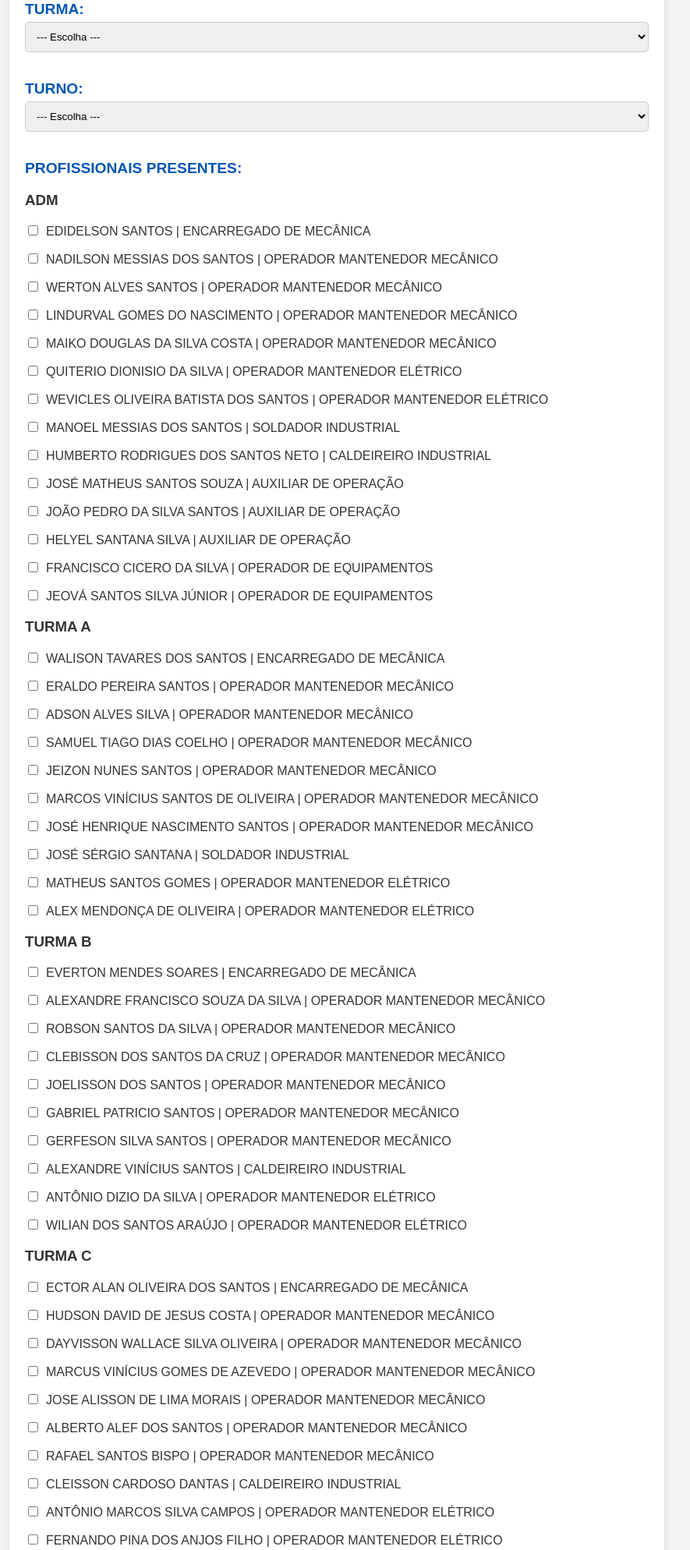
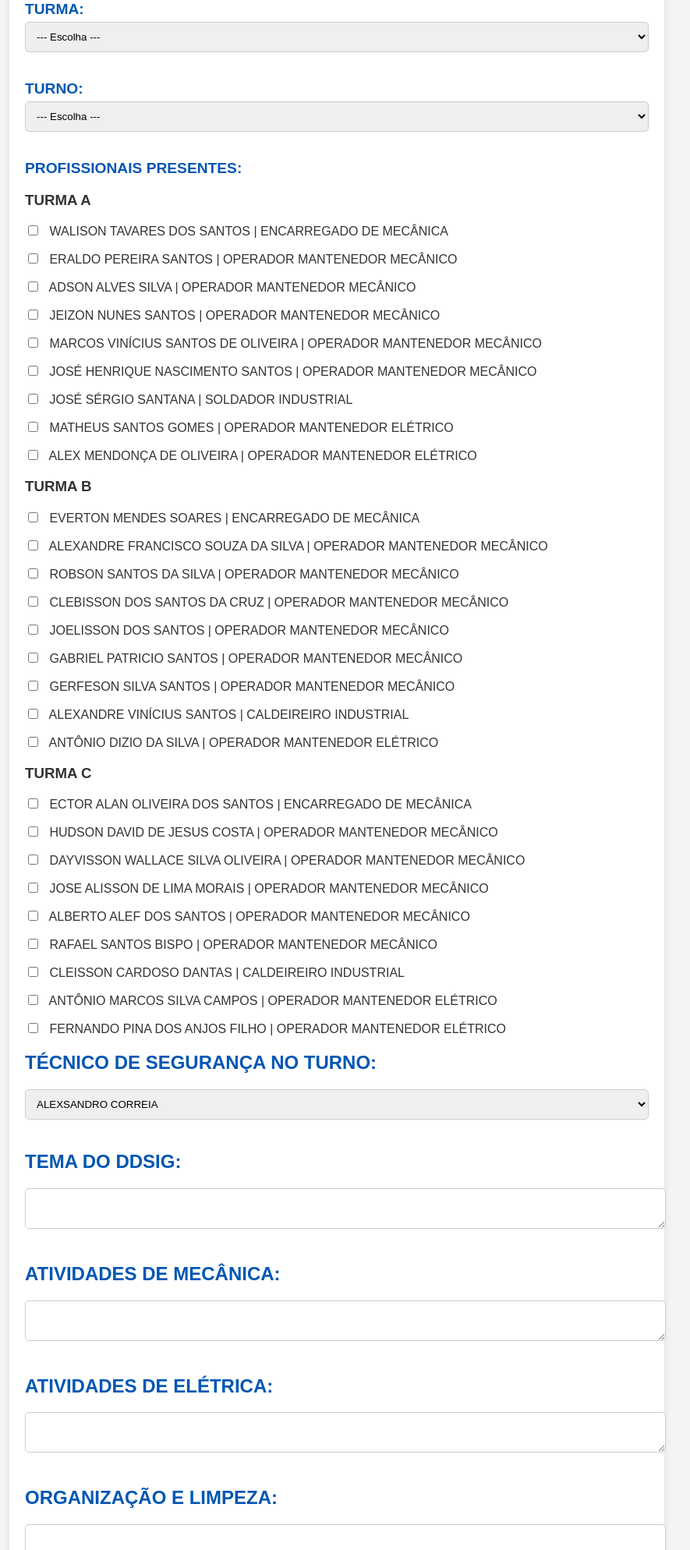
Before and after one commit to GilvandoNathan/Teste-Formul-rio, a Flask app: page / in a window 1280 px wide. Shown: the part 776-2764 px from the top of the page at 78% size, without its empty margins (208-1093 px from the left). Run offline with Flask 3, Linux system fonts and the light colour scheme.

Commit message:
Tentativa de Correções

```diff
--- a/app.py
+++ b/app.py
@@ -21,14 +21,13 @@ def close_connection(exception):
     db = getattr(g, '_database', None)
     if db is not None:
         db.close()
-
 def init_db():
     with app.app_context():
         db = get_db()
         cursor = db.cursor()
         cursor.execute('''CREATE TABLE IF NOT EXISTS respostas (
                           id INTEGER PRIMARY KEY AUTOINCREMENT,
-                          pasta TEXT,
+                          data TEXT,
                           encarregados TEXT,
                           profissionais_presentes TEXT,
                           turma TEXT,
@@ -53,32 +52,32 @@ def index():
 
 @app.route('/submit', methods=['POST'])
 def submit():
-    pasta = request.form['pasta']
-    encarregados = request.form['encarregados']
+    data = request.form.get('data', '')  # Adicionando valor padrão
+    encarregados = request.form.get('encarregados', '')  # Adicionando valor padrão
     profissionais_presentes = request.form.get('profissionais_presentes', '')
-    turma = request.form['turma']
-    turno = request.form['turno']
-    tema_ddsig = request.form['tema_ddsig']
-    atividades_mecanica = request.form['atividades_mecanica']
-    atividades_eletrica = request.form['atividades_eletrica']
-    organizacao_limpeza = request.form['organizacao_limpeza']
-    atividades_caldeiraria = request.form['atividades_caldeiraria']
-    atividades_transporte = request.form['atividades_transporte']
-    atividades_mobilizacao = request.form['atividades_mobilizacao']
-    atividades_logistica = request.form['atividades_logistica']
-    outras_atividades = request.form['outras_atividades']
-    pendencias = request.form['pendencias']
-    ocorrencias_ehs = request.form['ocorrencias_ehs']
-    ausencias = request.form['ausencias']
+    turma = request.form.get('turma', '')  # Adicionando valor padrão
+    turno = request.form.get('turno', '')  # Adicionando valor padrão
+    tema_ddsig = request.form.get('tema_ddsig', '')
+    atividades_mecanica = request.form.get('atividades_mecanica', '')
+    atividades_eletrica = request.form.get('atividades_eletrica', '')
+    organizacao_limpeza = request.form.get('organizacao_limpeza', '')
+    atividades_caldeiraria = request.form.get('atividades_caldeiraria', '')
+    atividades_transporte = request.form.get('atividades_transporte', '')
+    atividades_mobilizacao = request.form.get('atividades_mobilizacao', '')
+    atividades_logistica = request.form.get('atividades_logistica', '')
+    outras_atividades = request.form.get('outras_atividades', '')
+    pendencias = request.form.get('pendencias', '')
+    ocorrencias_ehs = request.form.get('ocorrencias_ehs', '')
+    ausencias = request.form.get('ausencias', '')
 
     db = get_db()
     cursor = db.cursor()
     cursor.execute('''INSERT INTO respostas
-                      (pasta, encarregados, profissionais_presentes, turma, turno, tema_ddsig, atividades_mecanica, atividades_eletrica,
+                      (data, encarregados, profissionais_presentes, turma, turno, tema_ddsig, atividades_mecanica, atividades_eletrica,
                       organizacao_limpeza, atividades_caldeiraria, atividades_transporte, atividades_mobilizacao, atividades_logistica,
                       outras_atividades, pendencias, ocorrencias_ehs, ausencias)
                       VALUES (?, ?, ?, ?, ?, ?, ?, ?, ?, ?, ?, ?, ?, ?, ?, ?)''',
-                   (pasta, encarregados, profissionais_presentes, turma, turno, tema_ddsig, atividades_mecanica, atividades_eletrica,
+                   (data, encarregados, profissionais_presentes, turma, turno, tema_ddsig, atividades_mecanica, atividades_eletrica,
                     organizacao_limpeza, atividades_caldeiraria, atividades_transporte, atividades_mobilizacao, atividades_logistica,
                     outras_atividades, pendencias, ocorrencias_ehs, ausencias))
     db.commit()
@@ -121,8 +120,7 @@ def generate_pdf():
 
     # Dados do relatório
     text = [
-        f"ID: {row[0]}",
-        f"Pasta: {row[1]}",
+        f"Data: {row[1]}",
         f"Encarregados: {row[2]}",
         f"Profissionais Presentes: {row[3]}",
         f"Turma: {row[4]}",
--- a/templates/form.html
+++ b/templates/form.html
@@ -53,145 +53,123 @@
                 </select>
             </div>
             <div>
+            </div>
+            <div>
                 <h2 class="titulo2">PROFISSIONAIS PRESENTES:</h2>
-                <h3>ADM</h3>
+                <h3>TURMA A</h3>
                 <p>
-                        <input type="checkbox" name="edidelson" id="iedidelson"><label for="iedidelson">EDIDELSON SANTOS | ENCARREGADO DE MECÂNICA</label>
+                    <input type="checkbox" name="walison" id="iwalison" value="WALISON TAVARES DOS SANTOS | ENCARREGADO DE MECÂNICA">
+                    WALISON TAVARES DOS SANTOS | ENCARREGADO DE MECÂNICA
                 </p>
                 <p>
-                        <input type="checkbox" name="edidelson" id="iedidelson"><label for="iedidelson">NADILSON MESSIAS DOS SANTOS | OPERADOR MANTENEDOR MECÂNICO</label>
+                    <input type="checkbox" name="eraldo" id="ieraldo" value="ERALDO PEREIRA SANTOS | OPERADOR MANTENEDOR MECÂNICO">
+                    ERALDO PEREIRA SANTOS | OPERADOR MANTENEDOR MECÂNICO
                 </p>
                 <p>
-                        <input type="checkbox" name="edidelson" id="iedidelson"><label for="iedidelson">WERTON ALVES SANTOS | OPERADOR MANTENEDOR MECÂNICO</label>
+                    <input type="checkbox" name="eadson" id="iadson" value="ADSON ALVES SILVA | OPERADOR MANTENEDOR MECÂNICO">
+                    ADSON ALVES SILVA | OPERADOR MANTENEDOR MECÂNICO
                 </p>
                 <p>
-                        <input type="checkbox" name="edidelson" id="iedidelson"><label for="iedidelson">LINDURVAL GOMES DO NASCIMENTO | OPERADOR MANTENEDOR MECÂNICO</label>
+                    <input type="checkbox" name="jeizon" id="ijeizon" value="JEIZON NUNES SANTOS | OPERADOR MANTENEDOR MECÂNICO">
+                    JEIZON NUNES SANTOS | OPERADOR MANTENEDOR MECÂNICO
                 </p>
                 <p>
-                        <input type="checkbox" name="edidelson" id="iedidelson"><label for="iedidelson">MAIKO DOUGLAS DA SILVA COSTA | OPERADOR MANTENEDOR MECÂNICO</label>
+                    <input type="checkbox" name="mvinicius" id="imvinicius" value="MARCOS VINÍCIUS SANTOS DE OLIVEIRA | OPERADOR MANTENEDOR MECÂNICO">
+                    MARCOS VINÍCIUS SANTOS DE OLIVEIRA | OPERADOR MANTENEDOR MECÂNICO
                 </p>
                 <p>
-                        <input type="checkbox" name="edidelson" id="iedidelson"><label for="iedidelson">QUITERIO DIONISIO DA SILVA | OPERADOR MANTENEDOR ELÉTRICO</label>
+                    <input type="checkbox" name="henrique" id="ihenrique" value="JOSÉ HENRIQUE NASCIMENTO SANTOS | OPERADOR MANTENEDOR MECÂNICO">
+                    JOSÉ HENRIQUE NASCIMENTO SANTOS | OPERADOR MANTENEDOR MECÂNICO
                 </p>
                 <p>
-                        <input type="checkbox" name="edidelson" id="iedidelson"><label for="iedidelson">WEVICLES OLIVEIRA BATISTA DOS SANTOS | OPERADOR MANTENEDOR ELÉTRICO</label>
+                    <input type="checkbox" name="sergio" id="isergio" value="JOSÉ SÉRGIO SANTANA | SOLDADOR INDUSTRIAL">
+                    JOSÉ SÉRGIO SANTANA | SOLDADOR INDUSTRIAL
                 </p>
                 <p>
-                        <input type="checkbox" name="edidelson" id="iedidelson"><label for="iedidelson">MANOEL MESSIAS DOS SANTOS | SOLDADOR INDUSTRIAL</label>
+                    <input type="checkbox" name="matheussantos" id="imatheussantos" value="MATHEUS SANTOS GOMES | OPERADOR MANTENEDOR ELÉTRICO">
+                    MATHEUS SANTOS GOMES | OPERADOR MANTENEDOR ELÉTRICO
                 </p>
                 <p>
-                        <input type="checkbox" name="edidelson" id="iedidelson"><label for="iedidelson">HUMBERTO RODRIGUES DOS SANTOS NETO | CALDEIREIRO INDUSTRIAL</label>
+                    <input type="checkbox" name="alex" id="ialex" value="ALEX MENDONÇA DE OLIVEIRA | OPERADOR MANTENEDOR ELÉTRICO">
+                    ALEX MENDONÇA DE OLIVEIRA | OPERADOR MANTENEDOR ELÉTRICO
+                </p>
+
+                <h3>TURMA B</h3>
+                <p>
+                    <input type="checkbox" name="evertonmendes" id="ievertonmendes" value="EVERTON MENDES SOARES | ENCARREGADO DE MECÂNICA">
+                    EVERTON MENDES SOARES | ENCARREGADO DE MECÂNICA
                 </p>
                 <p>
-                        <input type="checkbox" name="edidelson" id="iedidelson"><label for="iedidelson">JOSÉ MATHEUS SANTOS SOUZA | AUXILIAR DE OPERAÇÃO</label>
+                    <input type="checkbox" name="alexandrefrancisco" id="ialexandrefrancisco" value="ALEXANDRE FRANCISCO SOUZA DA SILVA | OPERADOR MANTENEDOR MECÂNICO">
+                    ALEXANDRE FRANCISCO SOUZA DA SILVA | OPERADOR MANTENEDOR MECÂNICO
                 </p>
                 <p>
-                        <input type="checkbox" name="edidelson" id="iedidelson"><label for="iedidelson">JOÃO PEDRO DA SILVA SANTOS | AUXILIAR DE OPERAÇÃO</label>
+                    <input type="checkbox" name="robson" id="irobson" value="ROBSON SANTOS DA SILVA | OPERADOR MANTENEDOR MECÂNICO">
+                    ROBSON SANTOS DA SILVA | OPERADOR MANTENEDOR MECÂNICO
                 </p>
                 <p>
-                        <input type="checkbox" name="edidelson" id="iedidelson"><label for="iedidelson">HELYEL SANTANA SILVA | AUXILIAR DE OPERAÇÃO</label>
+                    <input type="checkbox" name="clebisson" id="iclebisson" value="CLEBISSON DOS SANTOS DA CRUZ | OPERADOR MANTENEDOR MECÂNICO">
+                    CLEBISSON DOS SANTOS DA CRUZ | OPERADOR MANTENEDOR MECÂNICO
                 </p>
                 <p>
-                        <input type="checkbox" name="edidelson" id="iedidelson"><label for="iedidelson">FRANCISCO CICERO DA SILVA | OPERADOR DE EQUIPAMENTOS</label>
+                    <input type="checkbox" name="joelisson" id="ijoelisson" value="JOELISSON DOS SANTOS | OPERADOR MANTENEDOR MECÂNICO">
+                    JOELISSON DOS SANTOS | OPERADOR MANTENEDOR MECÂNICO
                 </p>
                 <p>
-                        <input type="checkbox" name="edidelson" id="iedidelson"><label for="iedidelson">JEOVÁ SANTOS SILVA JÚNIOR | OPERADOR DE EQUIPAMENTOS</label>
-                    </p>
-                    <h3>TURMA A</h3>
-                    <p>
-                        <input type="checkbox" name="edidelson" id="iedidelson"><label for="iedidelson">WALISON TAVARES DOS SANTOS | ENCARREGADO DE MECÂNICA</label>
+                    <input type="checkbox" name="gabriel" id="igabriel" value="GABRIEL PATRICIO SANTOS | OPERADOR MANTENEDOR MECÂNICO">
+                    GABRIEL PATRICIO SANTOS | OPERADOR MANTENEDOR MECÂNICO
                 </p>
                 <p>
-                        <input type="checkbox" name="edidelson" id="iedidelson"><label for="iedidelson">ERALDO PEREIRA SANTOS | OPERADOR MANTENEDOR MECÂNICO</label>
+                    <input type="checkbox" name="gerfeson" id="igerfeson" value="GERFESON SILVA SANTOS | OPERADOR MANTENEDOR MECÂNICO">
+                    GERFESON SILVA SANTOS | OPERADOR MANTENEDOR MECÂNICO
                 </p>
                 <p>
-                        <input type="checkbox" name="edidelson" id="iedidelson"><label for="iedidelson">ADSON ALVES SILVA | OPERADOR MANTENEDOR MECÂNICO
-                        </label>
+                    <input type="checkbox" name="alexandrevinicius" id="ialexandrevinicius" value="ALEXANDRE VINÍCIUS SANTOS | CALDEIREIRO INDUSTRIAL">
+                    ALEXANDRE VINÍCIUS SANTOS | CALDEIREIRO INDUSTRIAL
                 </p>
                 <p>
-                        <input type="checkbox" name="edidelson" id="iedidelson"><label for="iedidelson">SAMUEL TIAGO DIAS COELHO | OPERADOR MANTENEDOR MECÂNICO</label>
+                    <input type="checkbox" name="dizio" id="idizio" value="ANTÔNIO DIZIO DA SILVA | OPERADOR MANTENEDOR ELÉTRICO">
+                    ANTÔNIO DIZIO DA SILVA | OPERADOR MANTENEDOR ELÉTRICO
+                </p>
+
+                <h3>TURMA C</h3>
+                <p>
+                    <input type="checkbox" name="ector" id="iector" value="ECTOR ALAN OLIVEIRA DOS SANTOS | ENCARREGADO DE MECÂNICA">
+                    ECTOR ALAN OLIVEIRA DOS SANTOS | ENCARREGADO DE MECÂNICA
                 </p>
                 <p>
-                        <input type="checkbox" name="edidelson" id="iedidelson"><label for="iedidelson">JEIZON NUNES SANTOS | OPERADOR MANTENEDOR MECÂNICO</label>
+                    <input type="checkbox" name="hudson" id="ihudson" value="HUDSON DAVID DE JESUS COSTA | OPERADOR MANTENEDOR MECÂNICO">
+                    HUDSON DAVID DE JESUS COSTA | OPERADOR MANTENEDOR MECÂNICO
                 </p>
                 <p>
-                        <input type="checkbox" name="edidelson" id="iedidelson"><label for="iedidelson">MARCOS VINÍCIUS SANTOS DE OLIVEIRA | OPERADOR MANTENEDOR MECÂNICO</label>
+                    <input type="checkbox" name="dayvisson" id="idayvisson" value="DAYVISSON WALLACE SILVA OLIVEIRA | OPERADOR MANTENEDOR MECÂNICO">
+                    DAYVISSON WALLACE SILVA OLIVEIRA | OPERADOR MANTENEDOR MECÂNICO
                 </p>
                 <p>
-                        <input type="checkbox" name="edidelson" id="iedidelson"><label for="iedidelson">JOSÉ HENRIQUE NASCIMENTO SANTOS | OPERADOR MANTENEDOR MECÂNICO</label>
+                    <input type="checkbox" name="josealisson" id="ijosealisson" value="JOSE ALISSON DE LIMA MORAIS | OPERADOR MANTENEDOR MECÂNICO">
+                    JOSE ALISSON DE LIMA MORAIS | OPERADOR MANTENEDOR MECÂNICO
                 </p>
                 <p>
-                        <input type="checkbox" name="edidelson" id="iedidelson"><label for="iedidelson">JOSÉ SÉRGIO SANTANA | SOLDADOR INDUSTRIAL</label>
+                    <input type="checkbox" name="alberto" id="ialberto" value="ALBERTO ALEF DOS SANTOS | OPERADOR MANTENEDOR MECÂNICO">
+                    ALBERTO ALEF DOS SANTOS | OPERADOR MANTENEDOR MECÂNICO
                 </p>
                 <p>
-                        <input type="checkbox" name="edidelson" id="iedidelson"><label for="iedidelson">MATHEUS SANTOS GOMES | OPERADOR MANTENEDOR ELÉTRICO</label>
+                    <input type="checkbox" name="rafael" id="irafael" value="RAFAEL SANTOS BISPO | OPERADOR MANTENEDOR MECÂNICO">
+                    RAFAEL SANTOS BISPO | OPERADOR MANTENEDOR MECÂNICO
                 </p>
                 <p>
-                        <input type="checkbox" name="edidelson" id="iedidelson"><label for="iedidelson">ALEX MENDONÇA DE OLIVEIRA | OPERADOR MANTENEDOR ELÉTRICO</label>
-                    </p>
-                    <h3>TURMA B</h3>
-                    <p>
-                        <input type="checkbox" name="edidelson" id="iedidelson"><label for="iedidelson">EVERTON MENDES SOARES | ENCARREGADO DE MECÂNICA</label>
+                    <input type="checkbox" name="cleisson" id="icleisson" value="CLEISSON CARDOSO DANTAS | CALDEIREIRO INDUSTRIAL">
+                    CLEISSON CARDOSO DANTAS | CALDEIREIRO INDUSTRIAL
                 </p>
                 <p>
-                        <input type="checkbox" name="edidelson" id="iedidelson"><label for="iedidelson">ALEXANDRE FRANCISCO SOUZA DA SILVA | OPERADOR MANTENEDOR MECÂNICO</label>
+                    <input type="checkbox" name="antoniomarcos" id="iantoniomarcos" value="ANTÔNIO MARCOS SILVA CAMPOS | OPERADOR MANTENEDOR ELÉTRICO">
+                    ANTÔNIO MARCOS SILVA CAMPOS | OPERADOR MANTENEDOR ELÉTRICO
                 </p>
                 <p>
-                        <input type="checkbox" name="edidelson" id="iedidelson"><label for="iedidelson">ROBSON SANTOS DA SILVA | OPERADOR MANTENEDOR MECÂNICO</label>
-                    </p>
-                    <p>
-                        <input type="checkbox" name="edidelson" id="iedidelson"><label for="iedidelson">CLEBISSON DOS SANTOS DA CRUZ | OPERADOR MANTENEDOR MECÂNICO</label>
-                    </p>
-                    <p>
-                        <input type="checkbox" name="edidelson" id="iedidelson"><label for="iedidelson">JOELISSON DOS SANTOS | OPERADOR MANTENEDOR MECÂNICO</label>
-                    </p>
-                    <p>
-                        <input type="checkbox" name="edidelson" id="iedidelson"><label for="iedidelson">GABRIEL PATRICIO SANTOS | OPERADOR MANTENEDOR MECÂNICO</label>
-                    </p>
-                    <p>
-                        <input type="checkbox" name="edidelson" id="iedidelson"><label for="iedidelson">GERFESON SILVA SANTOS | OPERADOR MANTENEDOR MECÂNICO</label>
-                    </p>
-                    <p>
-                        <input type="checkbox" name="edidelson" id="iedidelson"><label for="iedidelson">ALEXANDRE VINÍCIUS SANTOS | CALDEIREIRO INDUSTRIAL</label>
-                    </p>
-                    <p>
-                        <input type="checkbox" name="edidelson" id="iedidelson"><label for="iedidelson">ANTÔNIO DIZIO DA SILVA | OPERADOR MANTENEDOR ELÉTRICO</label>
-                    </p>
-                    <p>
-                        <input type="checkbox" name="edidelson" id="iedidelson"><label for="iedidelson">WILIAN DOS SANTOS ARAÚJO | OPERADOR MANTENEDOR ELÉTRICO</label>
-                    </p>
-                    <h3>TURMA C</h3>
-                    <p>
-                        <input type="checkbox" name="edidelson" id="iedidelson"><label for="iedidelson">ECTOR ALAN OLIVEIRA DOS SANTOS | ENCARREGADO DE MECÂNICA</label>
-                    </p>
-                    <p>
-                        <input type="checkbox" name="edidelson" id="iedidelson"><label for="iedidelson">HUDSON DAVID DE JESUS COSTA | OPERADOR MANTENEDOR MECÂNICO</label>
-                    </p>
-                    <p>
-                        <input type="checkbox" name="edidelson" id="iedidelson"><label for="iedidelson">DAYVISSON WALLACE SILVA OLIVEIRA | OPERADOR MANTENEDOR MECÂNICO</label>
-                    </p>
-                    <p>
-                        <input type="checkbox" name="edidelson" id="iedidelson"><label for="iedidelson">MARCUS VINÍCIUS GOMES DE AZEVEDO | OPERADOR MANTENEDOR MECÂNICO</label>
-                    </p>
-                    <p>
-                        <input type="checkbox" name="edidelson" id="iedidelson"><label for="iedidelson">JOSE ALISSON DE LIMA MORAIS | OPERADOR MANTENEDOR MECÂNICO</label>
-                    </p>
-                    <p>
-                        <input type="checkbox" name="edidelson" id="iedidelson"><label for="iedidelson">ALBERTO ALEF DOS SANTOS | OPERADOR MANTENEDOR MECÂNICO</label>
-                    </p>
-                    <p>
-                        <input type="checkbox" name="edidelson" id="iedidelson"><label for="iedidelson">RAFAEL SANTOS BISPO | OPERADOR MANTENEDOR MECÂNICO</label>
-                    </p>
-                    <p>
-                        <input type="checkbox" name="edidelson" id="iedidelson"><label for="iedidelson">CLEISSON CARDOSO DANTAS | CALDEIREIRO INDUSTRIAL</label>
-                    </p>
-                    <p>
-                        <input type="checkbox" name="edidelson" id="iedidelson"><label for="iedidelson">ANTÔNIO MARCOS SILVA CAMPOS | OPERADOR MANTENEDOR ELÉTRICO</label>
-                    </p>
-                    <p>
-                        <input type="checkbox" name="edidelson" id="iedidelson"><label for="iedidelson">FERNANDO PINA DOS ANJOS FILHO | OPERADOR MANTENEDOR ELÉTRICO</label>
-                    </p>
-                    </optgroup>
+                    <input type="checkbox" name="fernando" id="ifernando" value="FERNANDO PINA DOS ANJOS FILHO | OPERADOR MANTENEDOR ELÉTRICO">
+                    FERNANDO PINA DOS ANJOS FILHO | OPERADOR MANTENEDOR ELÉTRICO
+            </div>
+        </div>
             </div>
             <div class="emlinha">
                 <h2>TÉCNICO DE SEGURANÇA NO TURNO:</h2>
```
Also changed, not shown: other parts of templates/form.html (+15 -15 lines), templates/responses.html (+64 -32 lines), database.db. Lines whose indentation alone changed are shown as unchanged.
